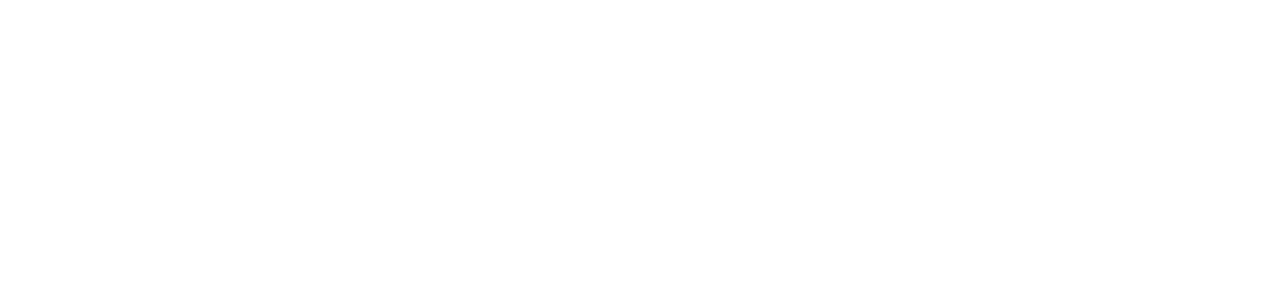
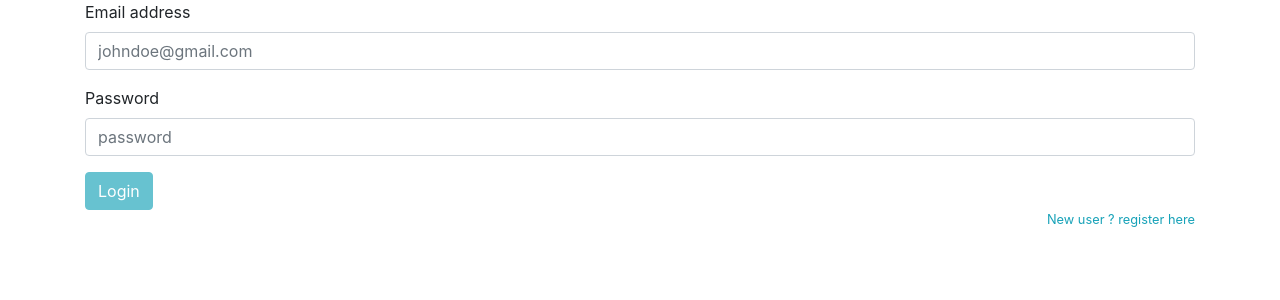
Before and after one commit to Silverawz/p12front-angular, an Angular app: page /login in a window 1280 px wide. Before the commit this address led to /. Shown: the top 300 px of the page. Built offline with nearby package versions, Linux system fonts and the light colour scheme.

Commit message:
19/08 update, login OK (need to to the back), register in progress

```diff
--- a/src/app/app.module.ts
+++ b/src/app/app.module.ts
@@ -6,13 +6,15 @@ import { AppComponent } from './app.component';
 import { LoginComponent } from './login/login.component';
 import { RegistrationComponent } from './registration/registration.component';
 import { FormsModule } from '@angular/forms';
-import { HttpClientModule } from '@angular/common/http'
+import { HttpClientModule } from '@angular/common/http';
+import { LoginsuccessComponent } from './loginsuccess/loginsuccess.component';
 
 @NgModule({
   declarations: [
     AppComponent,
     LoginComponent,
-    RegistrationComponent
+    RegistrationComponent,
+    LoginsuccessComponent,
   ],
   imports: [
     BrowserModule,
--- a/src/app/login/login.component.html
+++ b/src/app/login/login.component.html
@@ -1,13 +1,22 @@
 <div class="container">
     <form #loginform="ngForm" (ngSubmit)="loginUser()">
+      <small class="text-danger">{{msg}}</small>
         <div class="form-group">
-        <label for="exampleInputEmail1">Email address</label>
-        <input type="email" class="form-control" id="exampleInputEmail1" aria-describedby="emailHelp" placeholder="johndoe@gmail.com" [(ngModel)]="user.email">
+          <label for="exampleInputEmail1">Email address</label>
+          <input type="email" class="form-control" id="exampleInputEmail1" aria-describedby="emailHelp"
+          placeholder="johndoe@gmail.com" [(ngModel)]="user.email" required pattern="^[a-zA-Z0-9.!#$%&'*+/=?^_`{|}~-]+@[a-zA-Z0-9](?:[a-zA-Z0-9-]{0,61}[a-zA-Z0-9])?(?:\.[a-zA-Z0-9](?:[a-zA-Z0-9-]{0,61}[a-zA-Z0-9])?)*$"
+
+          #email="ngModel" name="email"
+          [class.is-invalid]="email.invalid && email.touched">
         </div>
         <div class="form-group">
-        <label for="exampleInputPassword1">Password</label>
-        <input type="password" class="form-control" id="exampleInputPassword1" placeholder="password" [(ngModel)]="user.password">
+          <label for="exampleInputPassword1">Password</label>
+          <input type="password" class="form-control" id="exampleInputPassword1"
+          placeholder="password" [(ngModel)]="user.password" name="password" #password="ngModel" required minlength="5"
+          [class.is-invalid]="password.invalid && password.touched">
         </div>
-        <button type="submit" class="btn btn-info">Login</button>
+        <button [disabled]="loginform.form.invalid" type="submit" class="btn btn-info">Login</button>
   </form>
+  <!-- <small class="text-info float-right" (click)="goToRegistration()">New user ? register here</small> -->
+  <small class="text-info float-right" [routerLink]="['/registration']">New user ? register here</small>
 </div>
--- a/src/app/login/login.component.ts
+++ b/src/app/login/login.component.ts
@@ -2,6 +2,8 @@ import { Component, OnInit } from '@angular/core';
 import { NgForm } from '@angular/forms';
 import { RegistrationService } from '../registration.service';
 import { User } from '../user';
+import { Route } from '@angular/compiler/src/core';
+import { Router } from '@angular/router';
 @Component({
   selector: 'app-login',
   templateUrl: './login.component.html',
@@ -9,17 +11,28 @@ import { User } from '../user';
 })
 export class LoginComponent implements OnInit {
 
-  private user = new User();
-  constructor(private _service : RegistrationService) { }
+  user = new User();
+  msg='';
+  constructor(private _service : RegistrationService, private _router : Router) { }
 
   ngOnInit(): void {
   }
 
   loginUser(){
     this._service.loginUserFromRemote(this.user).subscribe(
-      data =>   console.log("response received"),
-      error =>  console.log("exception occured")
+      data =>   {
+        console.log("response received");
+        this._router.navigate(['/loginsuccess']);
+      },
+      error =>  {
+        console.log("exception occured");
+        this.msg = "bad credentials, please enter valid email or password";
+      }
     )
   }
 
+  goToRegistration(){
+    this._router.navigate(['/registration']);
+  }
+
 }
--- /dev/null
+++ b/src/app/loginsuccess/loginsuccess.component.html
@@ -0,0 +1 @@
+<p>loginsuccess works!</p>
--- /dev/null
+++ b/src/app/loginsuccess/loginsuccess.component.ts
@@ -0,0 +1,15 @@
+import { Component, OnInit } from '@angular/core';
+
+@Component({
+  selector: 'app-loginsuccess',
+  templateUrl: './loginsuccess.component.html',
+  styleUrls: ['./loginsuccess.component.css']
+})
+export class LoginsuccessComponent implements OnInit {
+
+  constructor() { }
+
+  ngOnInit(): void {
+  }
+
+}
--- a/src/app/registration.service.ts
+++ b/src/app/registration.service.ts
@@ -11,6 +11,10 @@ export class RegistrationService {
   constructor( private _http : HttpClient) { }
 
   public loginUserFromRemote(user : User):Observable<any>{
-    return this._http.post<any>("localhost:8080/login", user);
+    return this._http.post<any>("http://localhost:8080/login", user);
+  }
+
+  public registerUserFromRemote(user : User):Observable<any>{
+    return this._http.post<any>("http://localhost:8080/register", user);
   }
 }
--- a/src/app/registration/registration.component.html
+++ b/src/app/registration/registration.component.html
@@ -1 +1,33 @@
-<p>registration works!</p>
+<div style="min-width: 100%; min-height: 200%; background-image: url('https://previews.123rf.com/images/aksanayasiuchenia/aksanayasiuchenia1509/aksanayasiuchenia150900148/46145100-fond-textur%C3%A9-wood-texture-fond-beige-bois.jpg');">
+    <br>
+    <div class="container" style="max-width: 600px; background-color: white;">
+    <h2 class="textual">User Registration</h2>
+   <form #registrationform="ngForm" (ngSubmit)="registerUser()">
+    <small class="text-danger">{{msg}}</small>
+        <div class="form-group">
+            <label for="exampleInputEmail1">Email</label>
+            <input type="email" class="form-control" id="email"
+            placeholder="johndoe@aol.com" [(ngModel)]="user.email" name="email" #email="ngModel" required pattern="^[a-zA-Z0-9.!#$%&'*+/=?^_`{|}~-]+@[a-zA-Z0-9](?:[a-zA-Z0-9-]{0,61}[a-zA-Z0-9])?(?:\.[a-zA-Z0-9](?:[a-zA-Z0-9-]{0,61}[a-zA-Z0-9])?)*$"
+            [class.is-invalid]="email.invalid && email.touched">
+        </div>
+        <div class="form-group">
+            <label for="exampleInputPassword1">Firstname</label>
+            <input type="firstname" class="form-control" id="firstname"
+            placeholder="john" [(ngModel)]="user.firstname" name="firstname" #firstname="ngModel" required minlength="3"
+            [class.is-invalid]="firstname.invalid && firstname.touched">
+        </div>
+        <div class="form-group">
+            <label for="exampleInputPassword1">Lastname</label>
+            <input type="lastname" class="form-control" id="lastname"
+            placeholder="doe" [(ngModel)]="user.lastname" name="lastname" #lastname="ngModel" required minlength="3"
+            [class.is-invalid]="lastname.invalid && lastname.touched">
+        </div>
+        <div class="form-group">
+            <label for="exampleInputPassword1">Password</label>
+            <input type="password" class="form-control" id="password"
+            placeholder="password" [(ngModel)]="user.password" name="password" #password="ngModel" required minlength="5"
+            [class.is-invalid]="password.invalid && password.touched">
+        </div>
+        <button [disabled]="registrationform.form.invalid" type="submit" class="btn btn-info">Register</button>
+   </form>>
+</div>
--- a/src/app/registration/registration.component.ts
+++ b/src/app/registration/registration.component.ts
@@ -1,4 +1,7 @@
 import { Component, OnInit } from '@angular/core';
+import { RegistrationService } from '../registration.service';
+import { Router } from '@angular/router';
+import { User } from '../user';
 
 @Component({
   selector: 'app-registration',
@@ -7,9 +10,24 @@ import { Component, OnInit } from '@angular/core';
 })
 export class RegistrationComponent implements OnInit {
 
-  constructor() { }
+  user = new User();
+  msg='';
+  constructor(private _service : RegistrationService, private _router : Router) { }
 
   ngOnInit(): void {
   }
 
+  registerUser(){
+    this._service.registerUserFromRemote(this.user).subscribe(
+      data =>   {
+        console.log("response received");
+        this.msg="Registration successful"
+      },
+      error =>  {
+        console.log("exception occured");
+        this.msg = error.error;
+      }
+    )
+  }
+
 }
--- a/src/app/user.ts
+++ b/src/app/user.ts
@@ -4,6 +4,7 @@ export class User {
     firstname:string;
     lastname:string;
     password:string;
+    active:boolean;
 
     constructor(){ }
 }
```
Also changed, not shown: src/app/app-routing.module.ts (+6 -1 lines), src/app/loginsuccess/loginsuccess.component.css (added), 1 other file (tests, documents, lock files or other folders).
